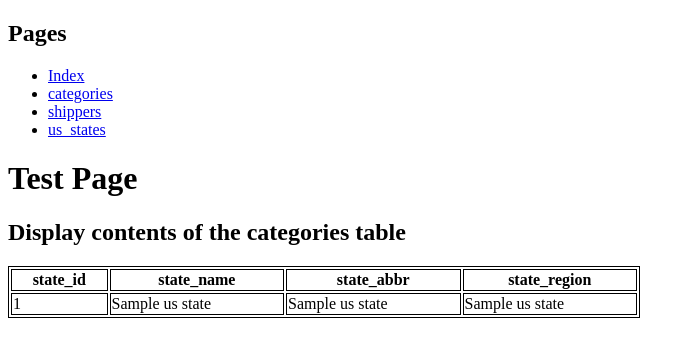
After one commit to AlfonsEdbom/University-Code, a Flask app: page /us_states in a window 1280 px wide. The commit adds this page. Shown: the top 357 px of the page, without its empty margins (0-695 px from the left). Run offline with Flask 2, Linux system fonts and the light colour scheme; a database or web service that is not in the repository returns one stand-in record (values such as "Sample title"); some libraries are stand-ins or nearby versions.

Commit message:
you can view 3 tables, one template for one table

```diff
--- a/app.py
+++ b/app.py
@@ -15,9 +15,9 @@ def connectToDB():
 def home():
     return render_template("index.html")
 
-# display categories
-@app.route("/tables", methods=["GET"])
-def display_tables():
+# display categories table etc
+@app.route("/categories", methods=["GET", "POST"])
+def categories():
     conn = connectToDB()
     dict_cur = conn.cursor(cursor_factory=psycopg2.extras.DictCursor)
 
@@ -28,11 +28,35 @@ def display_tables():
     results = dict_cur.fetchall()
     conn.close()
     dict_cur.close()
-    return render_template("display.html", categories=results)
+    return render_template("categories.html", categories=results)
 
-@app.route("/add")
-def add_tuple():
-    pass
+@app.route("/shippers", methods=["GET", "POST"])
+def shippers():
+    conn = connectToDB()
+    dict_cur = conn.cursor(cursor_factory=psycopg2.extras.DictCursor)
+
+    try:
+        dict_cur.execute('SELECT * FROM shippers')
+    except:
+        print('could not execute query')
+    results = dict_cur.fetchall()
+    conn.close()
+    dict_cur.close()
+    return render_template("shippers.html", shippers=results)
+
+@app.route("/us_states", methods=["GET", "POST"])
+def us_states():
+    conn = connectToDB()
+    dict_cur = conn.cursor(cursor_factory=psycopg2.extras.DictCursor)
+
+    try:
+        dict_cur.execute('SELECT * FROM us_states')
+    except:
+        print('could not execute query')
+    results = dict_cur.fetchall()
+    conn.close()
+    dict_cur.close()
+    return render_template("us_states.html", us_states=results)
 
 if __name__ == "__main__":
     app.run(debug=True)
--- a/templates/base.html
+++ b/templates/base.html
@@ -7,6 +7,15 @@
   </style>
 <head>
     <title>{% block title %}{% endblock %}</title>
+    <nav>
+      <h1>Pages</h1>
+      <ul>
+          <li><a href="/">Index</a>
+          <li><a href="/categories">categories</a>
+          <li><a href="/shippers">shippers</a>
+          <li><a href="/us_states">us_states</a>
+      </ul>
+    </nav>
     </head>
     <body>
         <h1>Test Page</h1>
--- a/templates/index.html
+++ b/templates/index.html
@@ -5,5 +5,5 @@ Home Page
 {% endblock %}
 
 {% block content %}
-<h1>Test</h1>
+
 {% endblock %}
--- /dev/null
+++ b/templates/us_states.html
@@ -0,0 +1,28 @@
+{% extends "base.html" %}
+
+{% block title %}
+Placeholder
+{% endblock %}
+
+{% block content %}
+<h2>Display contents of the categories table</h2>
+    <table style="width:50%">
+        <thead>
+            <th>state_id</th>
+            <th>state_name</th>
+            <th>state_abbr</th>
+            <th>state_region</th>
+        </thead>
+        <tbody>
+            {% for state in us_states%}
+            <tr>
+                <td>{{state[0]}}</td>
+                <td>{{state[1]}}</td>
+                <td>{{state[2]}}</td>
+                <td>{{state[3]}}</td>
+            </tr>
+            {% endfor %}
+        </tbody>
+    </table>
+
+{% endblock %}
```
Also changed, not shown: templates/categories.html (added, +26 -0 lines), templates/shippers.html (renamed from templates/display.html, +8 -8 lines).
